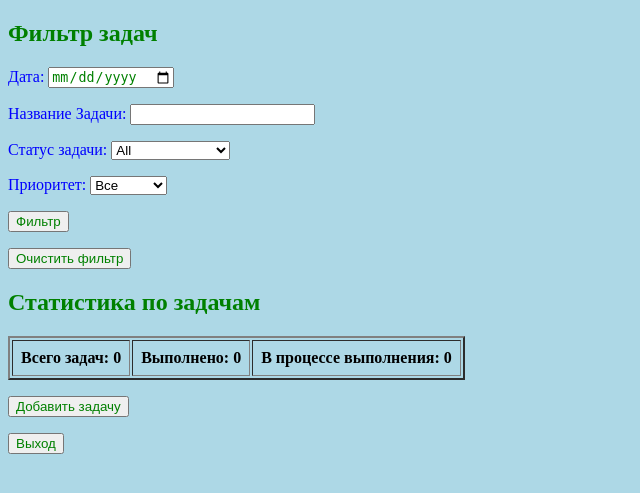
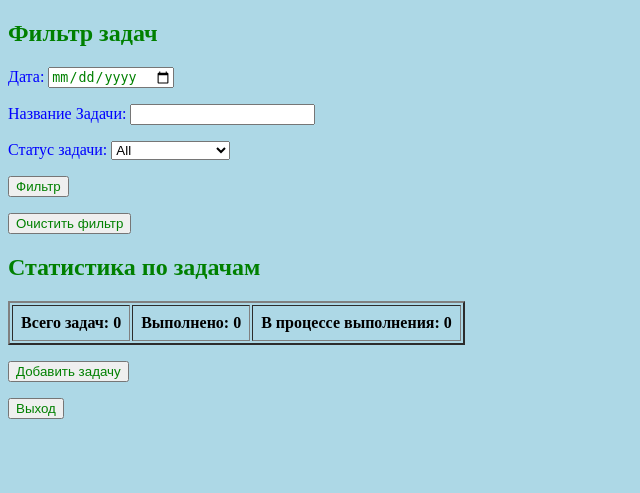
Before and after one commit to ViktorVersh/Fastapi, a FastAPI app: page /dashboard in a window 1280 px wide. Shown: the part 171-664 px from the top of the page, without its empty margins (0-640 px from the left). Run offline with FastAPI, Linux system fonts and the light colour scheme; the visitor is signed in with stand-in values (Sample User, id 1); data that the repository does not hold is empty.

Commit message:
изменил основную панель

```diff
--- a/templates/dashboard.html
+++ b/templates/dashboard.html
@@ -79,15 +79,6 @@
         </select>
         <br>
         <p></p>
-        <label for="priority">Приоритет:</label>
-        <select id="priority" name="priority">
-            <option value="">Все</option>
-            <option value="High">Высокий</option>
-            <option value="Medium">Средний</option>
-            <option value="Low">Низкий</option>
-        </select>
-        <br>
-        <p></p>
         <input type="submit" value="Фильтр">
     </form>
     <p></p>
```
